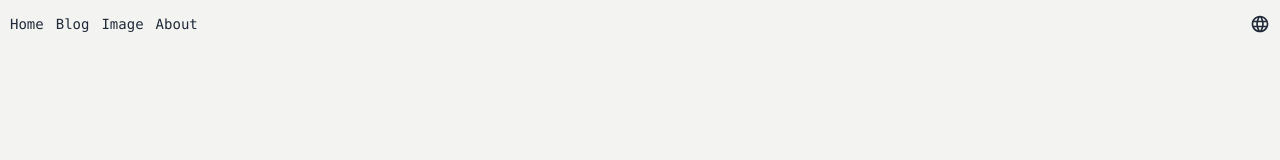
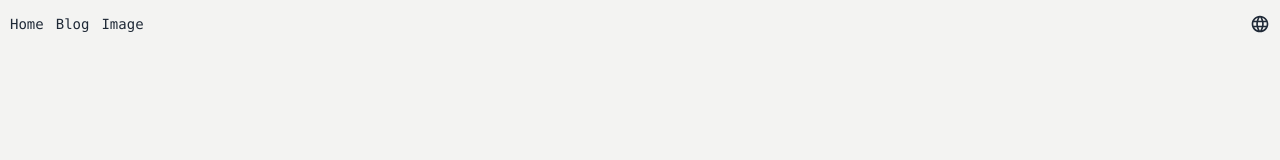
Before and after one commit to rayliao/rayliao.github.io, a Next.js app: page / in a window 1280 px wide. Shown: the top 160 px of the page. Built offline with nearby package versions, Linux system fonts and the light colour scheme.

Commit message:
refactor

```diff
--- a/src/pages/index.tsx
+++ b/src/pages/index.tsx
@@ -24,7 +24,7 @@ const Home: NextPage = () => {
             {lang.blog}
           </a>
           <Link href="/shoot/2021">{lang.image}</Link>
-          <Link href="/about">{lang.about}</Link>
+          {/* <Link href="/about">{lang.about}</Link> */}
         </nav>
         <div className="group relative">
           <Svg
```
